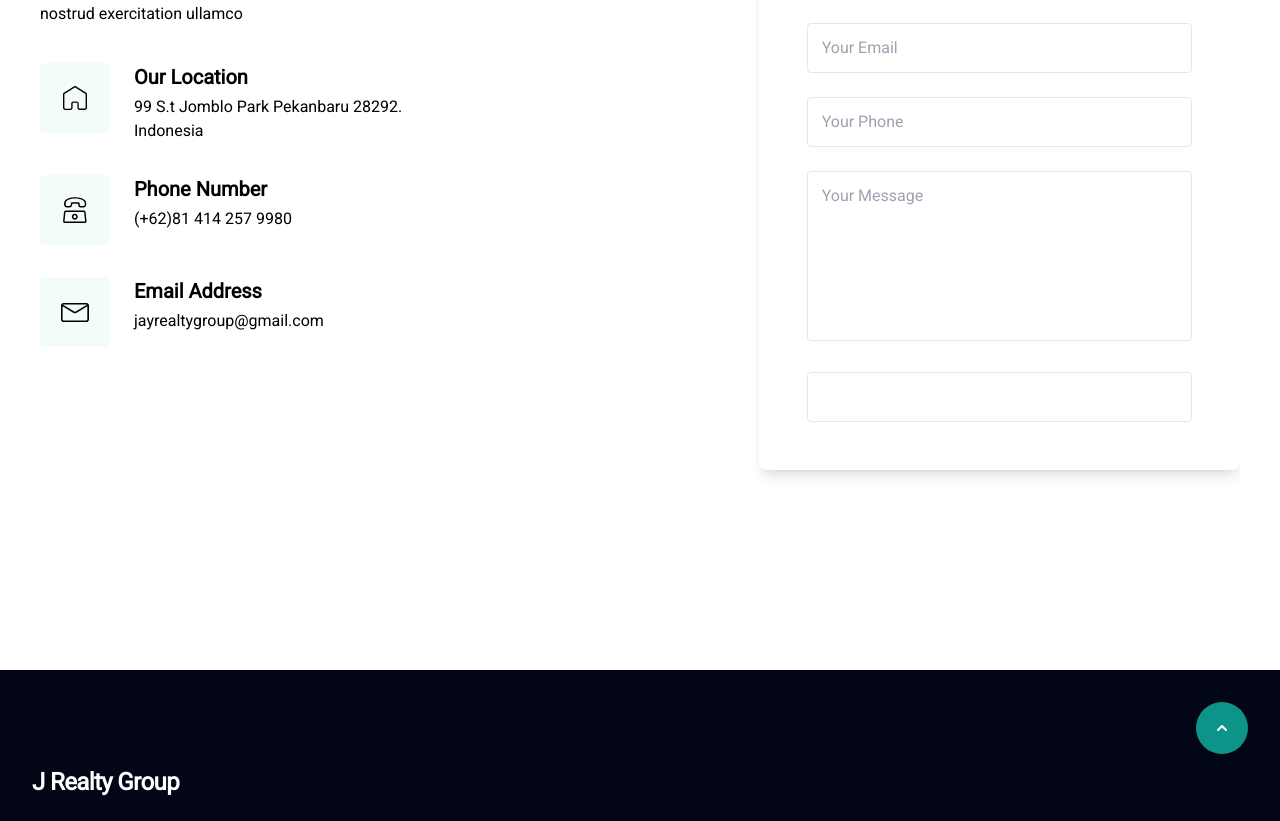
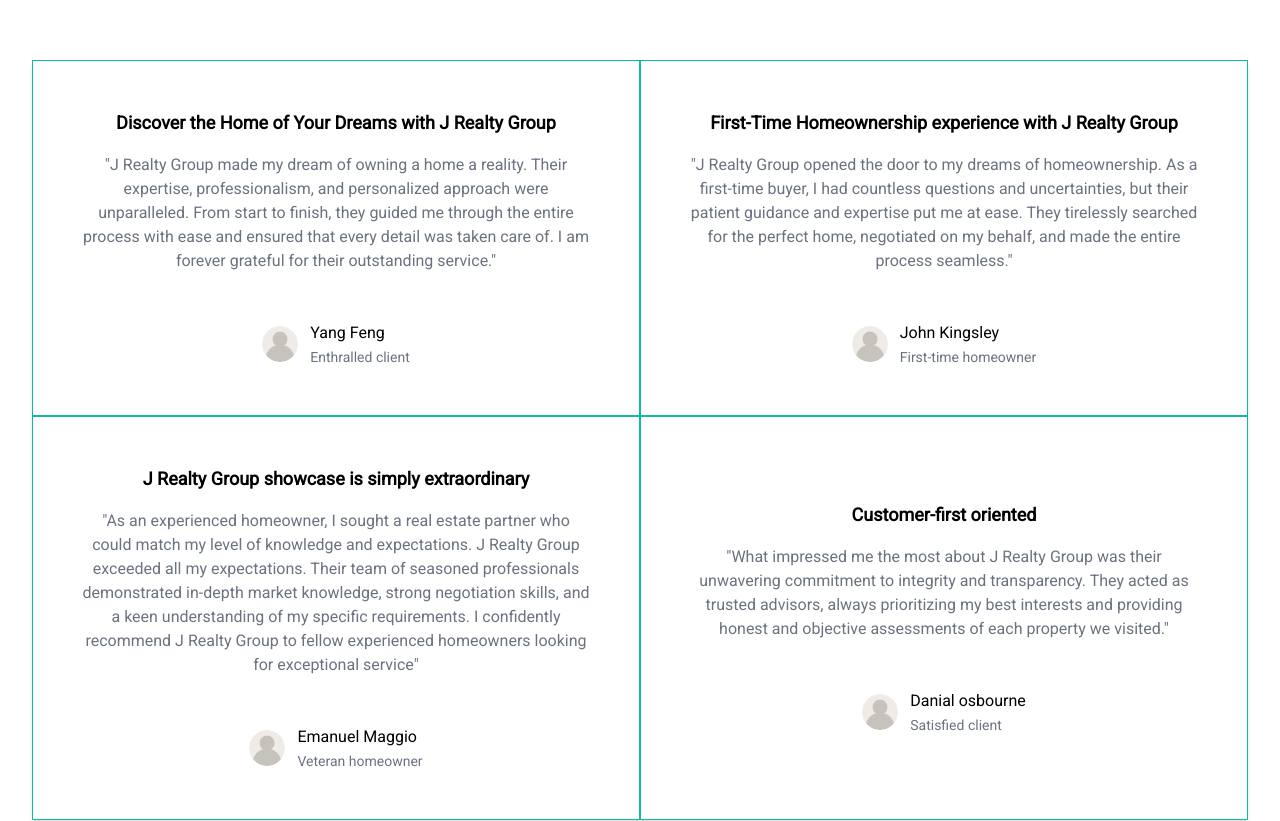
Before and after one commit to abrarmurad416/jayrealestate, a React (Create React App) app: page /listings in a window 1280 px wide. Shown: the part 1095-1916 px from the top of the page. Built offline with nearby package versions, Linux system fonts and the light colour scheme.

Commit message:
review section

```diff
--- a/src/App.js
+++ b/src/App.js
@@ -9,7 +9,7 @@
         <div>
             <Header />
             <Landing />
-            {/* <Reviews /> */}
+            <Reviews />
             <Contact />
             <Footer />
         </div>
--- a/src/components/Reviews/Reviews.js
+++ b/src/components/Reviews/Reviews.js
@@ -22,11 +22,11 @@
             <br />
             <br />
             <section class="bg-white p-8">
-                <div class="grid mb-8 lg:mb-12 lg:grid-cols-2">
+                <div class="grid mb-8 lg:mb-12 lg:grid-cols-2 shadow-md">
                     {ReviewsData.map((item, index) => (
-                        <figure class="flex flex-col justify-center items-center p-8 text-center bg-blue-50 border-b md:p-12 lg:border-r  border-teal-500">
+                        <figure class="flex flex-col justify-center items-center p-8 text-center border-b md:p-12 border-r border-teal-500 border-t border-l">
                             <blockquote class="mx-auto mb-8 max-w-2xl text-gray-500 dark:text-gray-400">
-                                <h3 class="text-lg font-semibold text-gray-900 dark:text-white">
+                                <h3 class="text-lg font-semibold text-black ">
                                     {item.hook}
                                 </h3>
                                 <p class="my-4">{item.review}</p>
@@ -37,7 +37,7 @@
                                     src="/images/user.png"
                                     alt="profile picture"
                                 />
-                                <div class="space-y-0.5 font-medium dark:text-white text-left">
+                                <div class="space-y-0.5 font-medium text-black text-left">
                                     <div>{item.name}</div>
                                     <div class="text-sm font-light text-gray-500 dark:text-gray-400">
                                         {item.subtext}
--- a/src/components/Reviews/ReviewsData.js
+++ b/src/components/Reviews/ReviewsData.js
@@ -10,24 +10,24 @@
     {
         id: 2,
         hook: "First-Time Homeownership experience with J Realty Group",
-        name: "",
+        name: "John Kingsley",
         review: '"J Realty Group opened the door to my dreams of homeownership. As a first-time buyer, I had countless questions and uncertainties, but their patient guidance and expertise put me at ease. They tirelessly searched for the perfect home, negotiated on my behalf, and made the entire process seamless."',
         subtext: "First-time homeowner",
     },
 
     {
-        id: 2,
-        hook: "amazing",
+        id: 3,
+        hook: "J Realty Group showcase is simply extraordinary",
         name: "Emanuel Maggio",
         review: '"As an experienced homeowner, I sought a real estate partner who could match my level of knowledge and expectations. J Realty Group exceeded all my expectations. Their team of seasoned professionals demonstrated in-depth market knowledge, strong negotiation skills, and a keen understanding of my specific requirements. I confidently recommend J Realty Group to fellow experienced homeowners looking for exceptional service"',
         subtext: "Veteran homeowner",
     },
 
     {
-        id: 2,
-        hook: "amazing",
-        name: "hello",
-        review: "review",
-        subtext: "subtext",
+        id: 4,
+        hook: "Customer-first oriented",
+        name: "Danial osbourne",
+        review: '"What impressed me the most about J Realty Group was their unwavering commitment to integrity and transparency. They acted as trusted advisors, always prioritizing my best interests and providing honest and objective assessments of each property we visited."',
+        subtext: "Satisfied client",
     },
 ];
```
